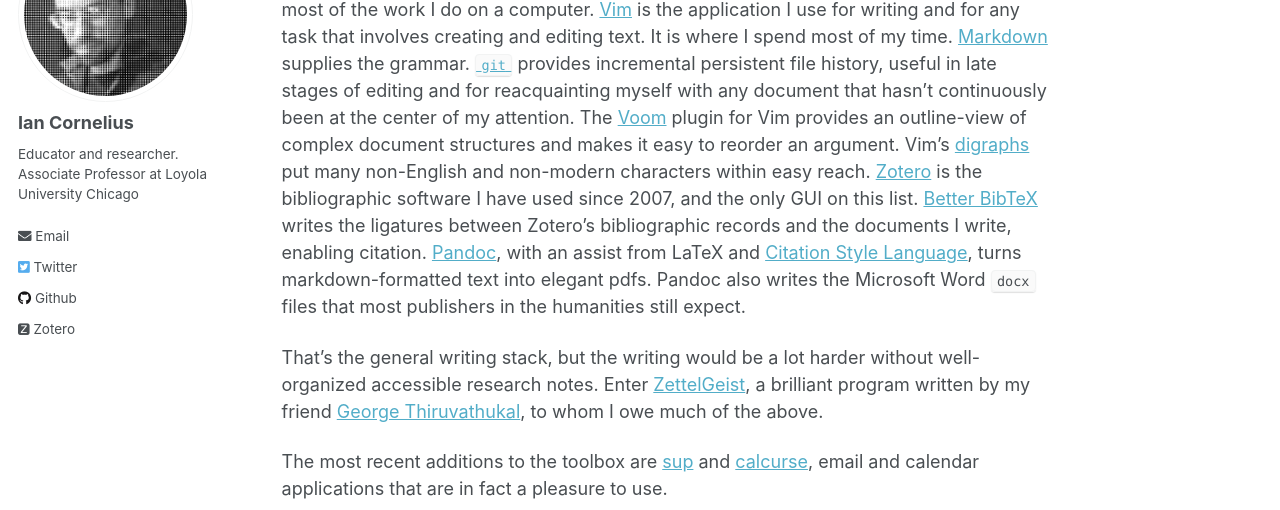
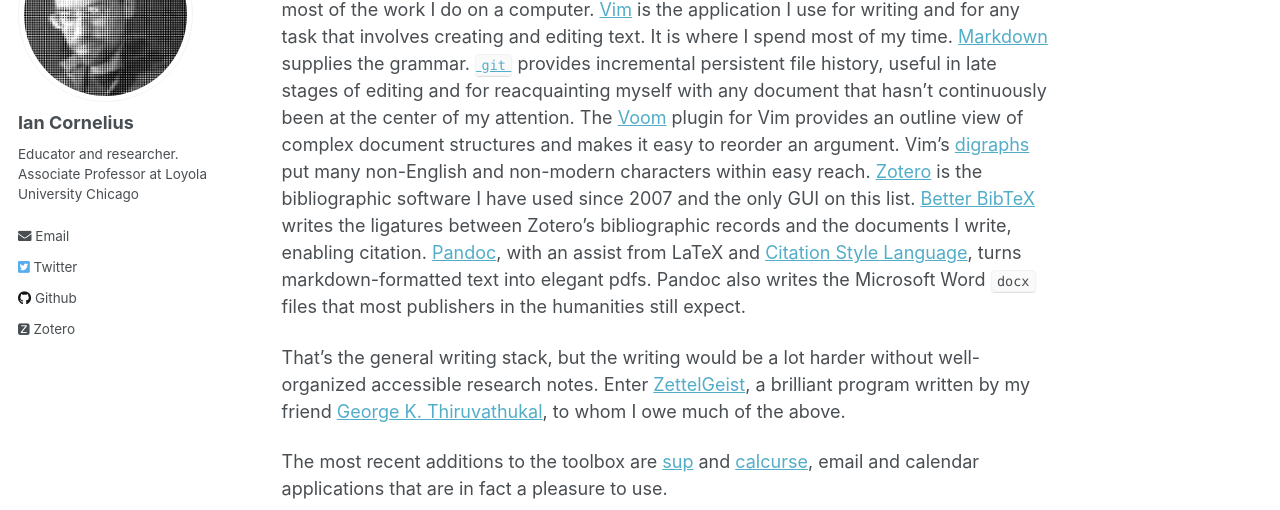
Before and after one commit to icornelius/icornelius.github.io, a Jekyll site: the page built from docs/_pages/toolbox.md, in a window 1280 px wide and 946 px high. Shown: the part 191-701 px from the top of the window. Built offline with Jekyll 4.4.1, drawn with Linux system fonts in a browser that asks for light colours; some web fonts are replaced.

Commit message:
text edits

```diff
--- a/docs/_pages/toolbox.md
+++ b/docs/_pages/toolbox.md
@@ -16,14 +16,14 @@
 It is where I spend most of my time.
 [Markdown](https://en.wikipedia.org/wiki/Markdown) supplies the grammar.
 [`git`](https://git-scm.com/) provides incremental persistent file history, useful in late stages of editing and for reacquainting myself with any document that hasn't continuously been at the center of my attention.
-The [Voom](https://www.vim.org/scripts/script.php?script_id=2657) plugin for Vim provides an outline-view of complex document structures and makes it easy to reorder an argument.
+The [Voom](https://www.vim.org/scripts/script.php?script_id=2657) plugin for Vim provides an outline view of complex document structures and makes it easy to reorder an argument.
 Vim's [digraphs](http://vimdoc.sourceforge.net/htmldoc/digraph.html) put many non-English and non-modern characters within easy reach.
-[Zotero](https://www.zotero.org/) is the bibliographic software I have used since 2007, and the only GUI on this list.
+[Zotero](https://www.zotero.org/) is the bibliographic software I have used since 2007 and the only GUI on this list.
 [Better BibTeX](https://retorque.re/zotero-better-bibtex/) writes the ligatures between Zotero's bibliographic records and the documents I write, enabling citation.
 [Pandoc](https://pandoc.org), with an assist from LaTeX and [Citation Style Language](https://citationstyles.org/), turns markdown-formatted text into elegant pdfs.
 Pandoc also writes the Microsoft Word `docx` files that most publishers in the humanities still expect.
 
 That's the general writing stack, but the writing would be a lot harder without well-organized accessible research notes.
-Enter [ZettelGeist](https://github.com/ZettelGeist), a brilliant program written by my friend [George Thiruvathukal](https://gkt.cs.luc.edu/), to whom I owe much of the above.
+Enter [ZettelGeist](https://github.com/ZettelGeist), a brilliant program written by my friend [George K. Thiruvathukal](https://gkt.cs.luc.edu/), to whom I owe much of the above.
 
 The most recent additions to the toolbox are [sup](https://sup-heliotrope.github.io/) and [calcurse](https://calcurse.org/), email and calendar applications that are in fact a pleasure to use.
```
Also changed, not shown: docs/_pages/index.md (+2 -1 lines).
